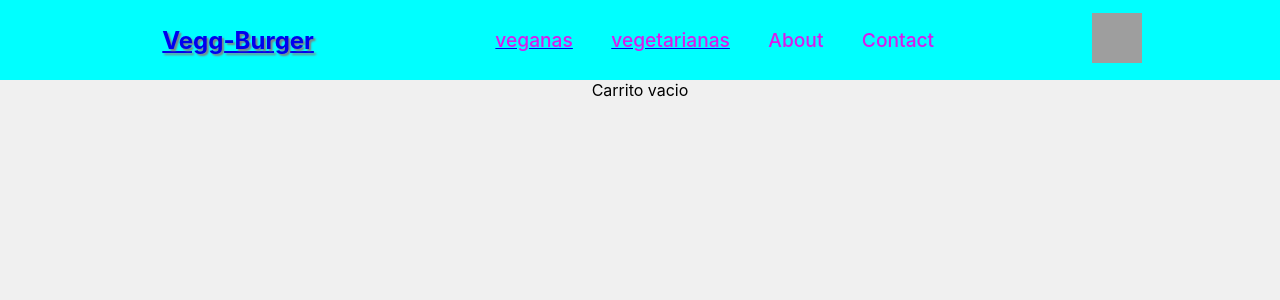
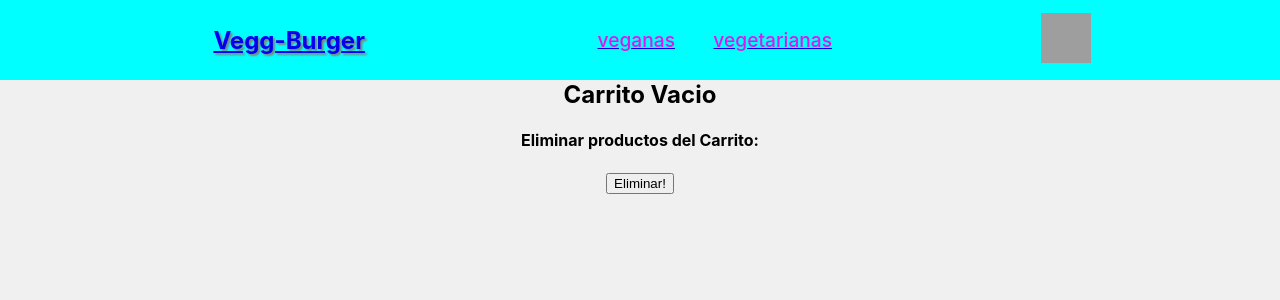
Before and after one commit to isaico/E-commerce-React, a React (Create React App) app: page /carrito in a window 1280 px wide. Shown: the top 300 px of the page. Built offline with nearby package versions, Linux system fonts and the light colour scheme; grey boxes are pictures that could not be loaded.

Commit message:
carrito funcionando

```diff
--- a/src/App.js
+++ b/src/App.js
@@ -1,4 +1,6 @@
 import { BrowserRouter, Routes, Route } from "react-router-dom";
+// import { CartContextProvider } from "./context/CartContext/CartContext";
+import  CartContextProvider from "./context/CartContext/CartContext"
 //CSS
 import "./App.css";
 import "./components/NavBar.css";
@@ -11,6 +13,7 @@ import { Cart } from "./components/Cart/Cart";
 
 function App() {
   return (
+    <CartContextProvider>
     <BrowserRouter>
         <div className="App">
           <NavBar />
@@ -23,6 +26,7 @@ function App() {
           </Routes>
         </div>
       </BrowserRouter>
+    </CartContextProvider>
   );
 }
 
--- a/src/components/Cart/Cart.jsx
+++ b/src/components/Cart/Cart.jsx
@@ -1,9 +1,30 @@
-import React from 'react';
+import React from "react";
+import { ActivateCartContext } from "../../context/CartContext/CartContext";
 
 export const Cart = () => {
+  const { cartList, removeAllProducts, removeProduct,cartEmpty } = ActivateCartContext();
+  console.log(cartList)
+
   return (
-    <div>
-      Carrito vacio
+    <div id="cart">
+      {
+	  cartEmpty ?
+        <h2>Carrito Vacio</h2>
+       :
+        cartList.map((prod) => (
+          <div key={prod.producto.id} id={prod.producto.id}>
+            <h2>{prod.producto.title}</h2>
+            <img src={prod.producto.pictureUrl} alt="paquete del producto" />
+            <h3>{prod.producto.price}</h3>
+            <button onClick={() => removeProduct(prod.producto.id)}>
+              {" "}
+              eliminar producto
+            </button>
+          </div>
+        ))
+      }
+      <h4>Eliminar productos del Carrito:</h4>
+      <button onClick={removeAllProducts}>Eliminar!</button>
     </div>
   );
-}
+};
--- a/src/components/ItemDetailContainer/ItemDetail.js
+++ b/src/components/ItemDetailContainer/ItemDetail.js
@@ -1,11 +1,31 @@
-import React from 'react'
+import {useState} from 'react'
+import { ActivateCartContext } from '../../context/CartContext/CartContext'
 
 export const ItemDetail = ({item}) => {
+    //Hook
+    const [count,setCount]=useState(1)
+
+    //uso del Context
+    const {
+
+        cartList,
+        addProduct,
+
+    }=ActivateCartContext()
+
+    //funciones
+    function onAdd(cant){
+        setCount(cant)
+        addProduct({producto:item, cantidad: count})
+
+    }
+    console.log(cartList)
     return (
         <div>
             <h2>{item.title}</h2>
             <img src={item.pictureUrl} alt="#"/>
             <p>{item.description}</p>
+            <button onClick={()=>onAdd(count)} >Agregar al Carrito</button>
         </div>
     )
 }
--- a/src/components/ItemListContainer.jsx
+++ b/src/components/ItemListContainer.jsx
@@ -50,6 +50,7 @@ export const ItemListContainer = () => {
 	return () => console.log("clean")
   },[urlCategoria]);
   console.log(urlCategoria)
+
 	return (
 
 	   <div  id="itemList">
--- a/src/components/NavBar.jsx
+++ b/src/components/NavBar.jsx
@@ -14,13 +14,14 @@ const NavBar = () => {
             </Link>
             <div >
                 <Link to="/categoria/veganas">
+
                     <Anchor link="#" name="veganas"/>
                 </Link>
                 <Link to="/categoria/vegetarianas">
                     <Anchor link="#" name="vegetarianas"/>
                 </Link>
-                <Anchor link="#" name="About"/>
-                <Anchor link="#" name="Contact"/>
+                {/* <Anchor link="#" name="About"/>
+                <Anchor link="#" name="Contact"/> */}
             </div>
             <Link to="/carrito">
                 <CartWidget />
--- /dev/null
+++ b/src/context/CartContext/CartContext.js
@@ -0,0 +1,71 @@
+
+import { createContext,useState,useContext } from "react";
+
+//crea el contexto global del carrito
+const CartContext = createContext([])
+
+//funcion para usar el contexto
+export const ActivateCartContext =()=> useContext(CartContext)
+
+ function CartContextProvider({children}){
+    //Hook de Context
+    const [cartList, setCartList]=useState([])
+    const [cartEmpty,setCartEmpty]=useState(true)
+
+    //funciones del carrito
+
+    const addProduct = (prod)=>{
+
+        //si el carrito tiene elementos
+        if(cartList.length>0){
+            console.log("tengo mas de 1 item")
+
+            cartList.forEach(element => {
+
+                // si esta duplicado No lo permite ingresar
+                if(element.producto.id.includes(prod.producto.id) ){
+
+                    setCartList([...cartList])
+                    setCartEmpty(false)
+                }else{
+
+                    setCartList([...cartList,prod])
+                    setCartEmpty(false)
+                }
+            });
+        }else{
+
+            setCartList([...cartList,prod])
+            setCartEmpty(false)
+        }
+    }
+    //elimina individualmente los productos del cart
+    const removeProduct = (prodId)=>{
+        const filteredCart = cartList.filter( element => element.producto.id !== prodId)
+        setCartList(filteredCart)
+        if(filteredCart.length===0){
+
+            setCartEmpty(true)
+        }
+
+    }
+    //elimina todos los productos
+    const removeAllProducts = ()=>{
+        setCartList([])
+        setCartEmpty(true)
+    }
+
+    // === === ===
+    return(
+        <CartContext.Provider value={{
+            cartList,
+            addProduct,
+            removeAllProducts,
+            removeProduct,
+            cartEmpty
+        }}>
+            {children}
+        </CartContext.Provider>
+    )
+}
+export default CartContextProvider
```
Lines whose indentation alone changed are shown as unchanged.
